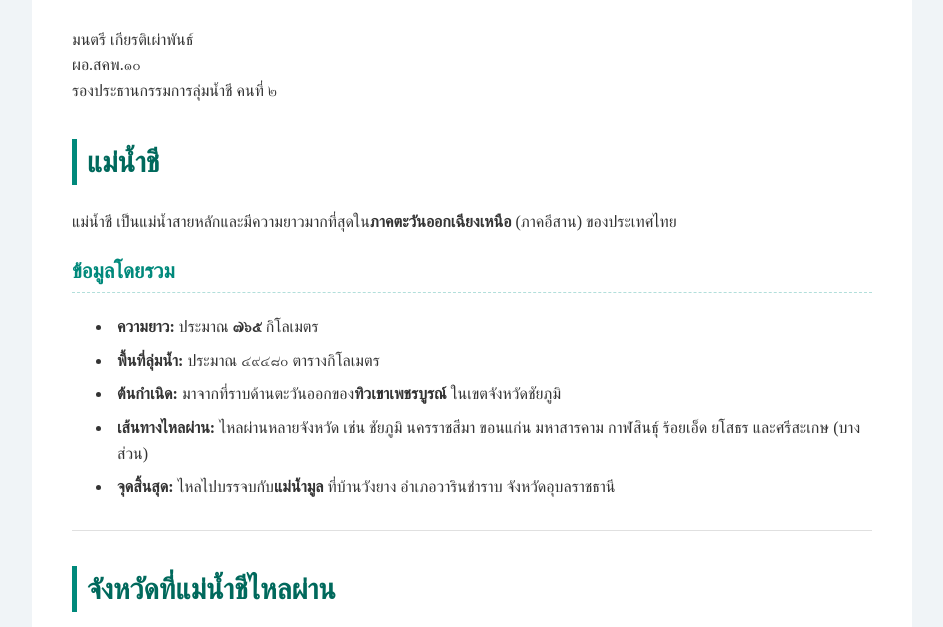
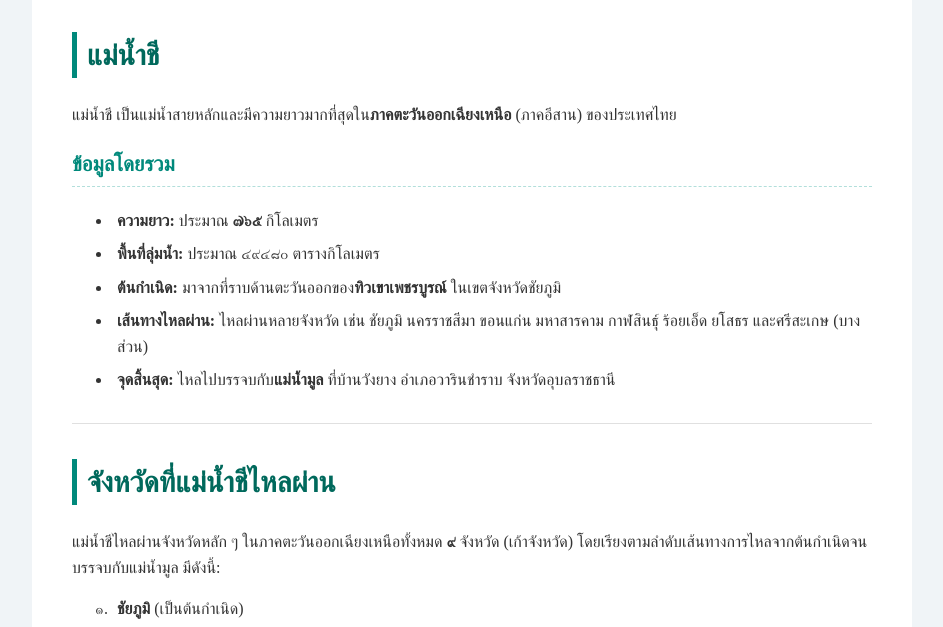
Before and after one commit to Kietpawpan/ChiBasin, a plain HTML site: page index.html in a window 1280 px wide. Shown: the part 156-783 px from the top of the page, without its empty margins (168-1111 px from the left). Drawn offline with Linux system fonts and the light colour scheme.

Commit message:
Update index.html

```diff
--- a/index.html
+++ b/index.html
@@ -83,7 +83,6 @@
 <div class="book-container">
 
     <h1>สารานุกรมลุ่มน้ำชี</h1>
-<p>มนตรี เกียรติเผ่าพันธ์ <br>ผอ.สคพ.๑๐</br>รองประธานกรรมการลุ่มน้ำชี คนที่ ๒</p>
     <h2>แม่น้ำชี</h2>
     <p>แม่น้ำชี เป็นแม่น้ำสายหลักและมีความยาวมากที่สุดใน<b>ภาคตะวันออกเฉียงเหนือ</b> (ภาคอีสาน) ของประเทศไทย</p>
 
```
